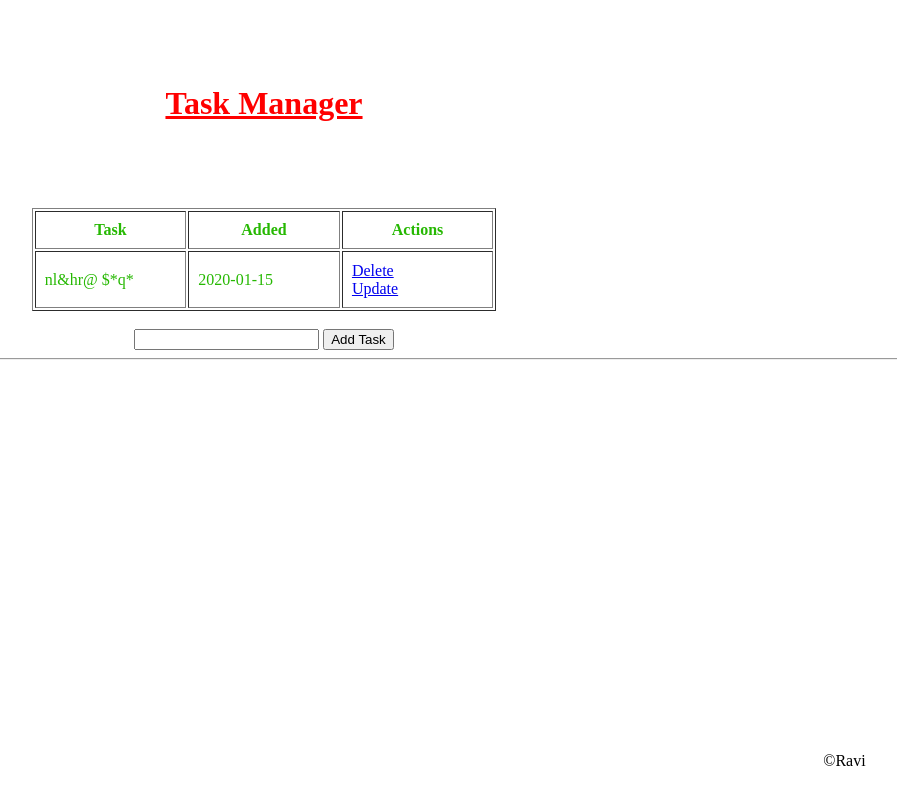
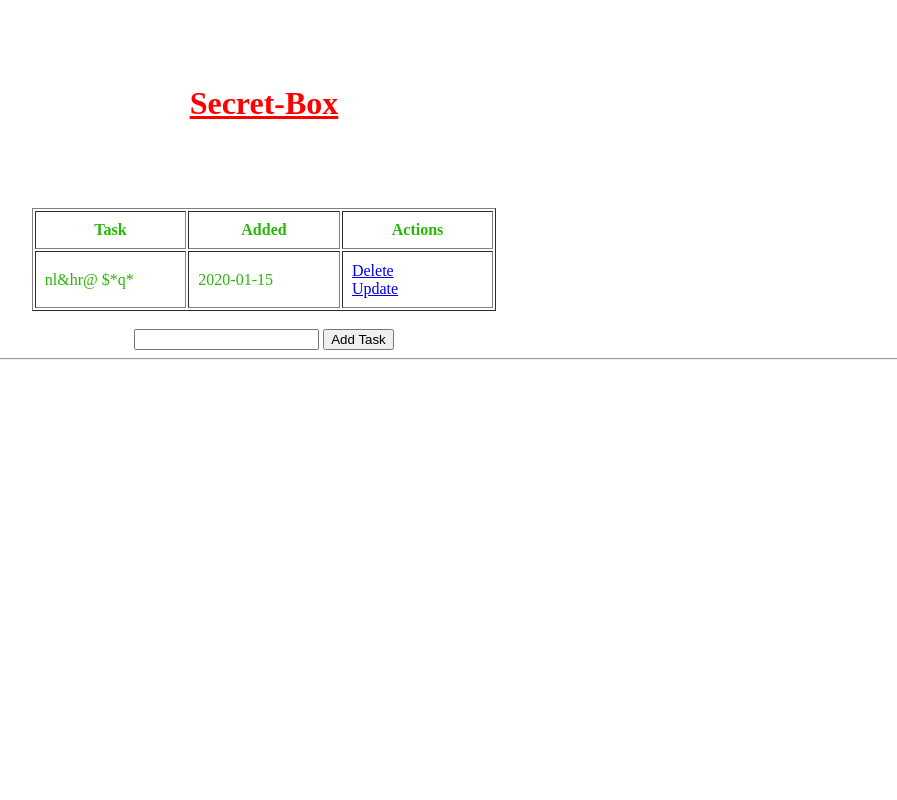
Before and after one commit to ravi-prakash1907/Secret-Box, a Flask app: page / in a window 1280 px wide. Shown: the whole page, without its empty margins (376-1273 px from the left). Run offline with Flask 2, Linux system fonts and the light colour scheme; tables that the repository leaves empty hold one stand-in row (values such as "Sample post").

Commit message:
step-1 for secret-box

```diff
--- a/templates/base.html
+++ b/Secret-Box/templates/base.html
@@ -14,7 +14,7 @@
 
     <hr />
         <p>
-            &copy;Ravi
+            <a href="http://ravi-prakash1907.gitlab.io/" target="_blank"></a>
         </p>
     {% endblock %}
 </body>
--- a/templates/index.html
+++ b/Secret-Box/templates/index.html
@@ -1,12 +1,12 @@
 {% extends 'base.html' %}
 
 {% block head %}
-<title>Todo List</title>
+<title>Secret-Box</title>
 {% endblock %}
 
 {% block body %}
 <div class="content" align="center">
-    <h1>Task Manager</h1>
+    <h1>Secret-Box</h1>
 
     <!-- applying filter using '|' for length-->
     {% if tasks|length < 1 %}
--- a/_config.yml
+++ /dev/null
@@ -1 +0,0 @@
-theme: jekyll-theme-time-machine
```
Also changed, not shown: README.md, Secret-Box/EncryptIt/decoder.py (renamed from EncryptIt/decoder.py), Secret-Box/EncryptIt/encoder.py (renamed from EncryptIt/encoder.py), Secret-Box/app.py (renamed from app.py), Secret-Box/static/css/main.css (renamed from static/css/main.css), Secret-Box/templates/update.html (renamed from templates/update.html), 1 other file.
